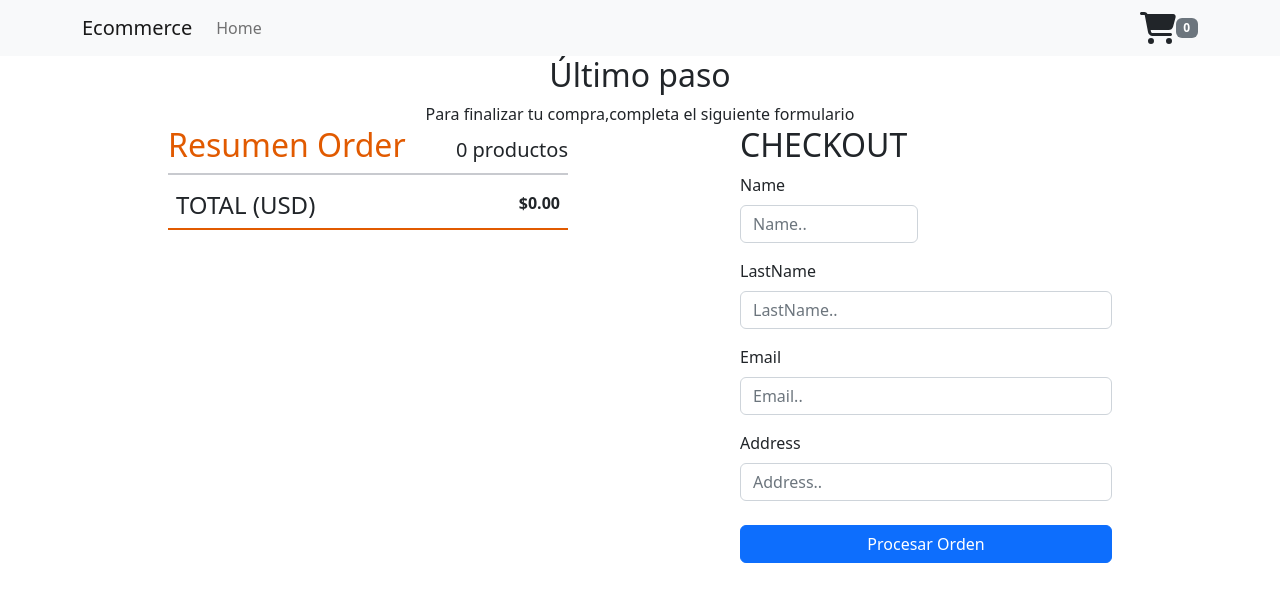
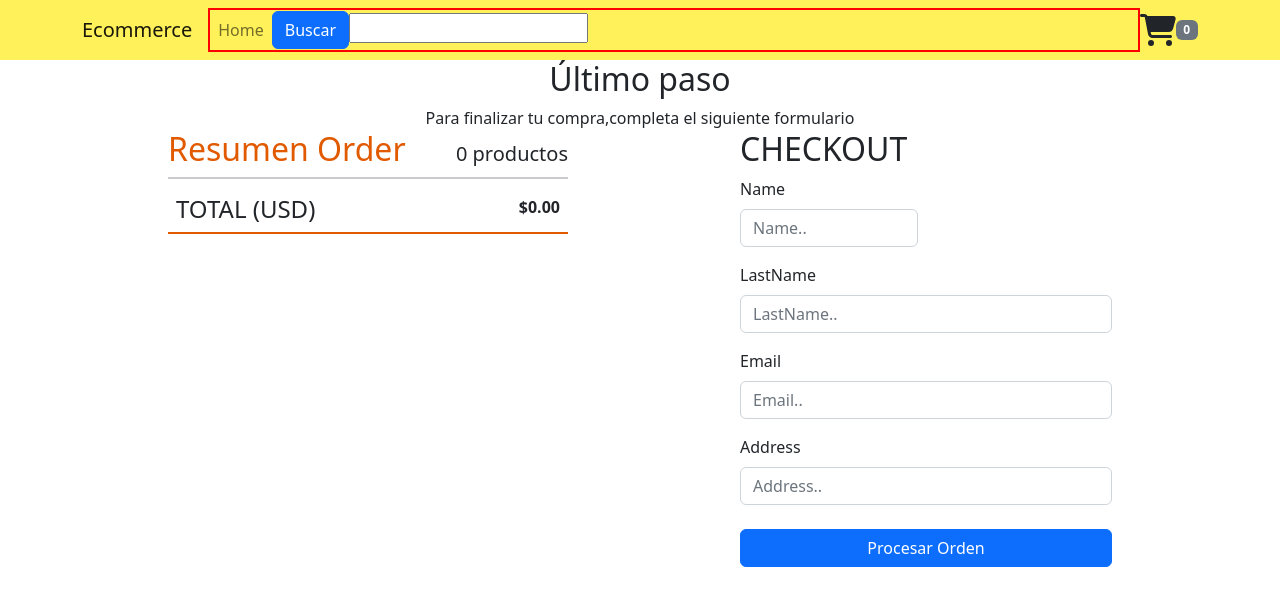
Before and after one commit to lbenjaminq/ecommerce-ts, a React (Create React App) app: page /checkout in a window 1280 px wide. Shown: the top 606 px of the page. Built offline with nearby package versions, Linux system fonts and the light colour scheme.

Commit message:
Fix(src/types): Adding type

```diff
--- a/src/components/FormCheckout/index.tsx
+++ b/src/components/FormCheckout/index.tsx
@@ -18,10 +18,10 @@ const initialState = {
 export const FormCheckout = () => {
   const [values, setValues] = useState<UserValue>(initialState);
   const { cartItems, dispatch } = useContext(CartContext);
-
+//HACER EL USEFORM
   const handleSubmit = (e: FormEvent) => {
     e.preventDefault();
-    console.log("Sending to Server");
+
     setValues(initialState);
     dispatch({
       payload:[],
--- /dev/null
+++ b/src/components/Navbar/index.module.css
@@ -0,0 +1,3 @@
+.container{
+  background-color: #fff159;
+}
--- a/src/components/Navbar/index.tsx
+++ b/src/components/Navbar/index.tsx
@@ -1,23 +1,26 @@
 import { faShoppingCart } from "@fortawesome/free-solid-svg-icons";
 import { FontAwesomeIcon } from "@fortawesome/react-fontawesome";
-import React,{ useContext, useState } from "react";
+import React,{ useContext } from "react";
 import { Navbar, Container, Nav, Badge } from "react-bootstrap";
 import { CartContext } from "../../context/CartContext";
 import { getProductTotal } from "../../helpers/calculate";
 import { Props } from "../Navigation";
+import { SearchBar } from "../SearchBar";
+import style from "./index.module.css"
 
 export const NavbarComponent: React.FC<Props> = ({handleShow}) => {
 
   const { cartItems } = useContext(CartContext)
 
   return (
-    <Navbar bg="light" expand="lg">
+    <Navbar className={style.container} expand="lg">
       <Container>
         <Navbar.Brand href="/">Ecommerce</Navbar.Brand>
         <Navbar.Toggle aria-controls="basic-navbar-nav" />
         <Navbar.Collapse id="basic-navbar-nav">
-          <Nav className="me-auto">
-            <Nav.Link href="/">Home</Nav.Link>
+          <Nav style={{border:"2px solid red",width:"100%",display:"flex",alignItems:"center"}}>
+              <Nav.Link href="/">Home</Nav.Link>
+              <SearchBar/>
           </Nav>
         </Navbar.Collapse>
         <FontAwesomeIcon
--- /dev/null
+++ b/src/components/SearchBar/index.tsx
@@ -0,0 +1,10 @@
+import { Button } from 'react-bootstrap'
+
+export const SearchBar = () => {
+  return (
+    <div style={{flex:"1"}}>
+      <Button>Buscar</Button>
+      <input/>
+    </div>
+  )
+}
```
Also changed, not shown: src/helpers/postData.ts (added, +15 -0 lines), src/types/type.ts (+13 -0 lines).
